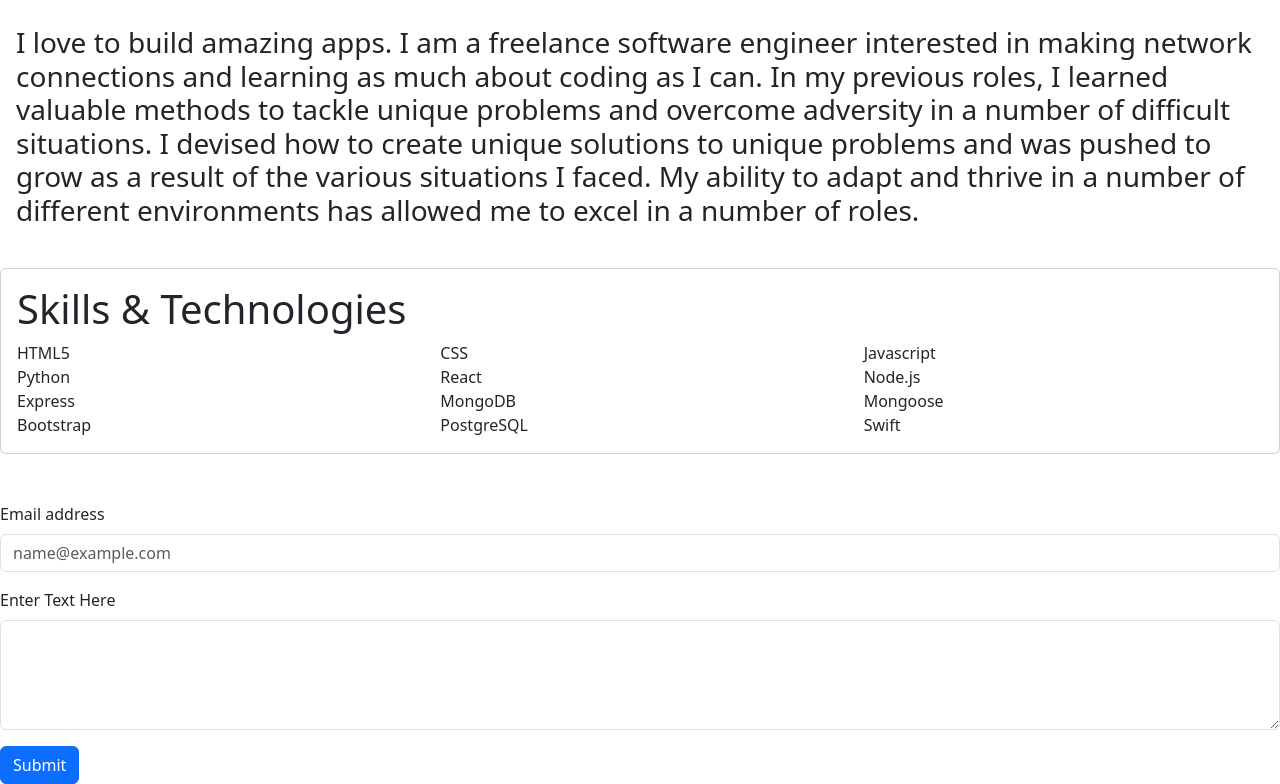
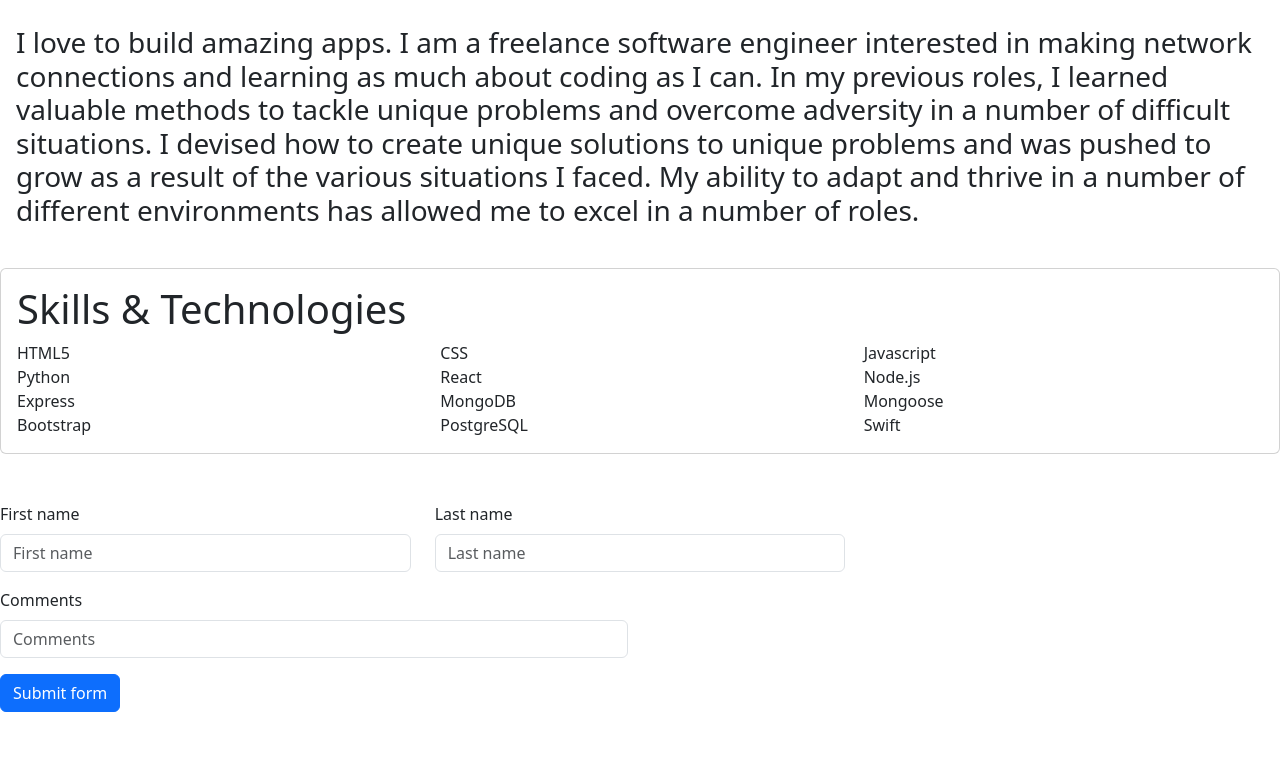
Before and after one commit to Alitodaroj/portfolio_page, a React (Create React App) app: page / in a window 1280 px wide. Shown: the part 307-1091 px from the top of the page. After the commit the page ends 1019 px from the top, so only its background shows below. Built offline with nearby package versions, Linux system fonts and the light colour scheme.

Commit message:
comments section edit

```diff
--- a/src/components/Contact.jsx
+++ b/src/components/Contact.jsx
@@ -1,23 +1,60 @@
-import React from "react";
+import { useState } from 'react';
+import Button from 'react-bootstrap/Button';
+import Col from 'react-bootstrap/Col';
 import Form from 'react-bootstrap/Form';
-import { Button } from "react-bootstrap";
+import Row from 'react-bootstrap/Row';
 
-export default function Contact() {
-    return(
-        <section id="contact" classname="mt-4 mb-5">
-             <Form>
-      <Form.Group className="mb-3" controlId="exampleForm.ControlInput1">
-        <Form.Label>Email address</Form.Label>
-        <Form.Control type="email" placeholder="name@example.com" />
-      </Form.Group>
-      <Form.Group className="mb-3" controlId="exampleForm.ControlTextarea1">
-        <Form.Label>Enter Text Here</Form.Label>
-        <Form.Control as="textarea" rows={4} />
-      </Form.Group>
+function FormExample() {
+  const [validated, setValidated] = useState(false);
+
+  const handleSubmit = (event) => {
+    const form = event.currentTarget;
+    if (form.checkValidity() === false) {
+      event.preventDefault();
+      event.stopPropagation();
+    }
+
+    setValidated(true);
+  };
+
+  return (
+    <Form noValidate validated={validated} onSubmit={handleSubmit}>
+      <Row className="mb-3">
+        <Form.Group as={Col} md="4" controlId="validationCustom01">
+          <Form.Label>First name</Form.Label>
+          <Form.Control
+            required
+            type="text"
+            placeholder="First name"
+          />
+          <Form.Control.Feedback>Looks good!</Form.Control.Feedback>
+        </Form.Group>
+        <Form.Group as={Col} md="4" controlId="validationCustom02">
+          <Form.Label>Last name</Form.Label>
+          <Form.Control
+            required
+            type="text"
+            placeholder="Last name"
+          />
+          <Form.Control.Feedback>Looks good!</Form.Control.Feedback>
+        </Form.Group>
+
+
+      </Row>
+      <Row className="mb-3">
+        <Form.Group as={Col} md="6" controlId="validationCustom03">
+          <Form.Label>Comments</Form.Label>
+          <Form.Control type="text" placeholder="Comments" required />
+          <Form.Control.Feedback type="invalid">
+            Comments
+          </Form.Control.Feedback>
+        </Form.Group>
+
+      </Row>
+
+      <Button type="submit">Submit form</Button>
     </Form>
-    <Button variant ="primary" type="submit">
-        Submit
-    </Button>
-    </section>
-    )
+  );
 }
+
+export default FormExample;
```
